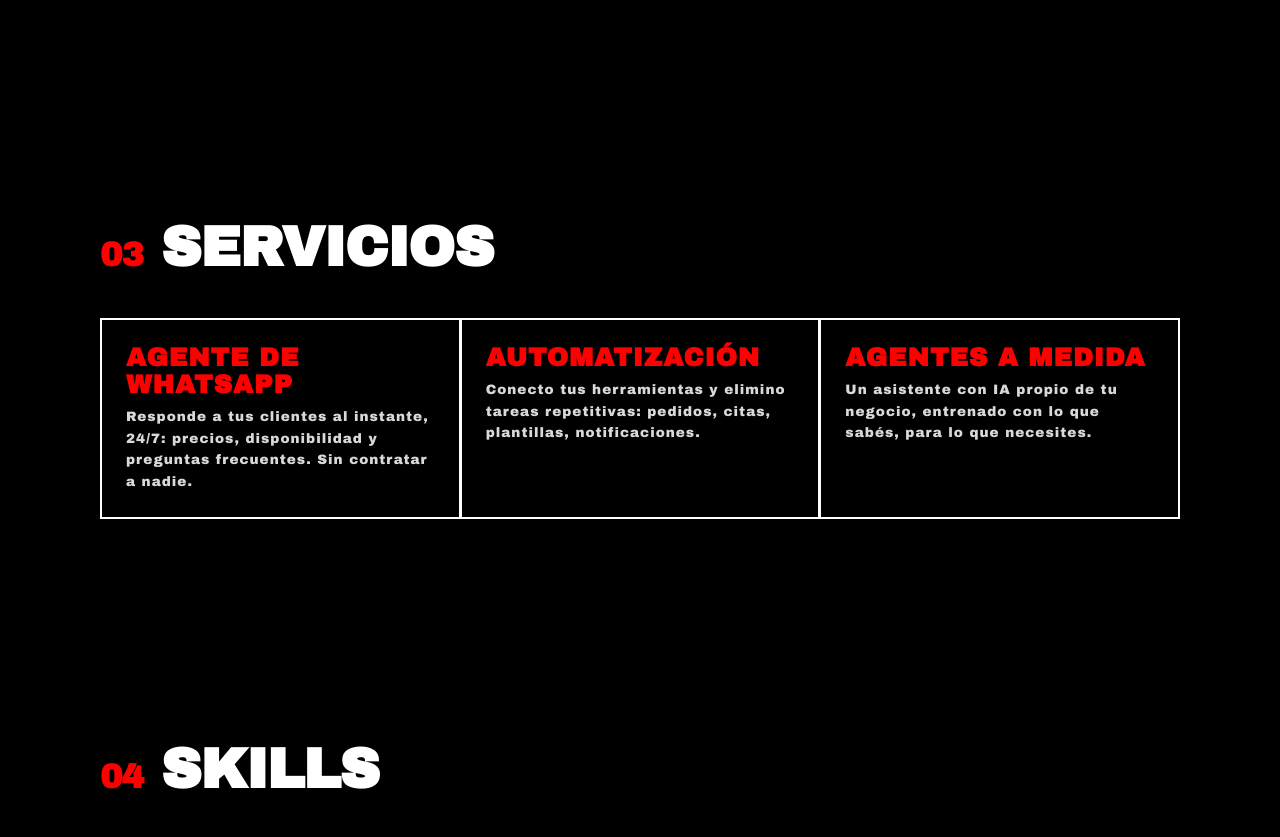
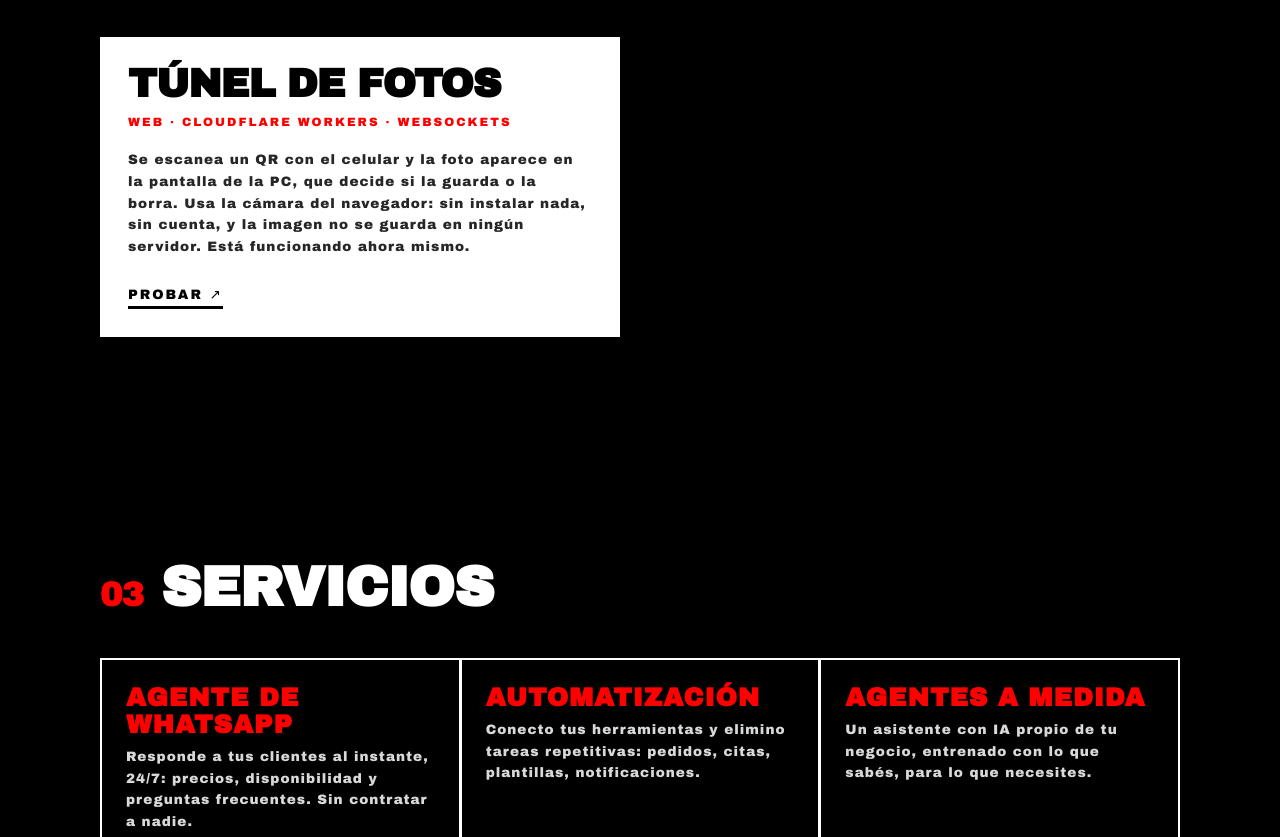
Before and after one commit to choquevolqueta/new-porta, a plain HTML site: page index.html in a window 1280 px wide. Shown: the part 2303-3140 px from the top of the page. Drawn offline with Linux system fonts and the light colour scheme.

Commit message:
tunel 1.1: card en proyectos y sesion de 10 minutos

```diff
--- a/i18n.js
+++ b/i18n.js
@@ -15,6 +15,7 @@ const translations = {
         'projects.view_repo': 'VER REPO ↗',
         'projects.view_demo': 'VER DEMO ↗',
         'projects.view_video': 'VER VIDEO',
+        'projects.view_tool': 'PROBAR ↗',
         'projects.p1.title': 'AGENTE ADELITA V1',
         'projects.p1.tags': 'PYTHON · AGENTE IA · WHATSAPP',
         'projects.p1.desc': 'Agente de WhatsApp que edita precios en un afiche .PSD real (Photopea headless, sin Photoshop ni Canva) y responde con el JPG actualizado. Interacción en lenguaje natural, con confirmación previa e historial de precios en SQLite.',
@@ -27,6 +28,9 @@ const translations = {
         'projects.p4.title': 'GOEBBELS (ALFA)',
         'projects.p4.tags': 'SIMULACIÓN SOCIAL · MULTIAGENTE · MONITOREO',
         'projects.p4.desc': 'Loop de dos sistemas propios unidos por API: AlmaColectiva cosecha señal real del ecosistema digital (8 fuentes) y MiroFish, un motor de simulación social multiagente, se ancla a esos datos para proyectar escenarios contrafactuales — por ejemplo, cómo evolucionaría la conversación si arrestaran a Evo Morales. Ambos builds son partes del mismo alfa.',
+        'projects.p5.title': 'TÚNEL DE FOTOS',
+        'projects.p5.tags': 'WEB · CLOUDFLARE WORKERS · WEBSOCKETS',
+        'projects.p5.desc': 'Se escanea un QR con el celular y la foto aparece en la pantalla de la PC, que decide si la guarda o la borra. Usa la cámara del navegador: sin instalar nada, sin cuenta, y la imagen no se guarda en ningún servidor. Está funcionando ahora mismo.',
         'skills.title': 'SKILLS',
         'roadmap.title': 'EN PROCESO',
         'roadmap.1': 'Conseguir certificación CS50P',
@@ -57,6 +61,7 @@ const translations = {
         'projects.view_repo': 'VIEW REPO ↗',
         'projects.view_demo': 'VIEW DEMO ↗',
         'projects.view_video': 'WATCH VIDEO',
+        'projects.view_tool': 'TRY IT ↗',
         'projects.p1.title': 'ADELITA AGENT V1',
         'projects.p1.tags': 'PYTHON · AI AGENT · WHATSAPP',
         'projects.p1.desc': 'WhatsApp agent that edits prices on a real .PSD poster (headless Photopea, no Photoshop or Canva) and replies with the updated JPG. Natural-language interaction with prior confirmation and SQLite price history.',
@@ -69,6 +74,9 @@ const translations = {
         'projects.p4.title': 'GOEBBELS (ALPHA)',
         'projects.p4.tags': 'SOCIAL SIMULATION · MULTI-AGENT · MONITORING',
         'projects.p4.desc': 'Loop of two in-house systems joined by API: AlmaColectiva harvests real signal from the digital ecosystem (8 sources) and MiroFish, a multi-agent social simulation engine, anchors itself to that data to project counterfactual scenarios — for example, how the conversation would evolve if Evo Morales were arrested. Both builds are parts of the same alpha.',
+        'projects.p5.title': 'PHOTO TUNNEL',
+        'projects.p5.tags': 'WEB · CLOUDFLARE WORKERS · WEBSOCKETS',
+        'projects.p5.desc': 'Scan a QR code with your phone and the photo shows up on the computer screen, which decides whether to keep it or delete it. It uses the browser camera: nothing to install, no account, and the image is never stored on any server. It is running right now.',
         'skills.title': 'SKILLS',
         'roadmap.title': 'IN PROGRESS',
         'roadmap.1': 'Get the CS50P certification',
--- a/index.html
+++ b/index.html
@@ -121,6 +121,13 @@
                 <button class="project-video-btn" data-i18n="projects.view_video" data-videos="assets/videos/goebbels.mp4" data-project="GOEBBELS (ALFA)">VER VIDEO</button>
             </article>
 
+            <article class="project-card">
+                <h3 data-i18n="projects.p5.title">TÚNEL DE FOTOS</h3>
+                <p class="project-tags" data-i18n="projects.p5.tags">WEB · CLOUDFLARE WORKERS · WEBSOCKETS</p>
+                <p class="project-desc" data-i18n="projects.p5.desc">Se escanea un QR con el celular y la foto aparece en la pantalla de la PC, que decide si la guarda o la borra. Usa la cámara del navegador: sin instalar nada, sin cuenta, y la imagen no se guarda en ningún servidor. Está funcionando ahora mismo.</p>
+                <a class="project-link" href="/tunel/" target="_blank" rel="noopener noreferrer" data-i18n="projects.view_tool">PROBAR ↗</a>
+            </article>
+
         </div>
     </section>
 
--- a/worker/src/sesion.js
+++ b/worker/src/sesion.js
@@ -5,7 +5,8 @@
 // 8 caracteres dan unos 40 bits: el código es la única credencial de la sesión.
 export const ALFABETO = "23456789ABCDEFGHJKLMNPQRSTUVWXYZ";
 export const LARGO_CODIGO = 8;
-export const TTL_SESION_MS = 30 * 60 * 1000;
+// Nadie le presta atención a una sesión más de 10 minutos: si nadie la usa, se muere.
+export const TTL_SESION_MS = 10 * 60 * 1000;
 export const MAX_JPEG_BYTES = 600 * 1024;
 
 export function generarCodigo(aleatorio = Math.random, largo = LARGO_CODIGO) {
--- a/worker/wrangler.toml
+++ b/worker/wrangler.toml
@@ -21,7 +21,7 @@ tag = "v1"
 new_sqlite_classes = ["Sesion", "Limite"]
 
 [vars]
-TTL_SESION_MS = "1800000"
+TTL_SESION_MS = "600000"
 
 # El dominio propio del Worker. Con esto, `wrangler deploy` crea el registro DNS
 # y el certificado solo; el apex y el `www` no se tocan (siguen DNS-only).
```
Also changed, not shown: worker/test/unidad/sesion.test.js (+1 -1 lines).
